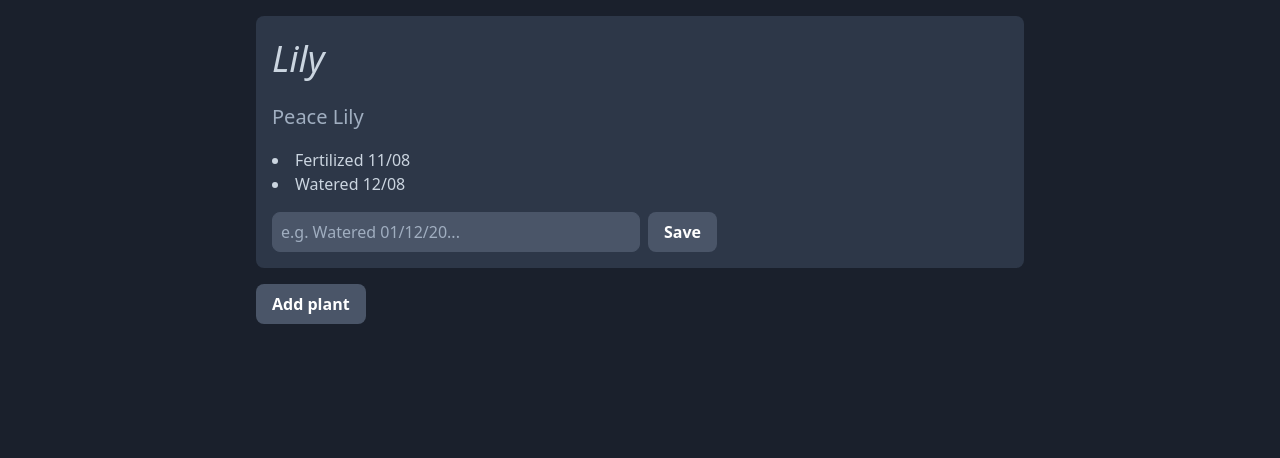
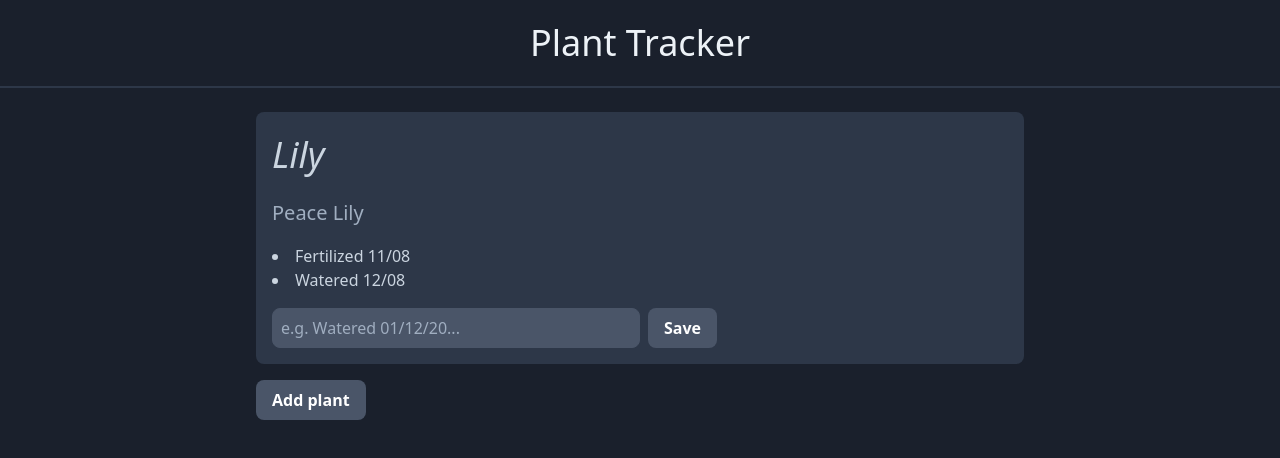
Before and after one commit to ekulz/plant-tracker, a Vue app: page / in a window 1280 px wide. Shown: the top 458 px of the page. Built offline with nearby package versions, Linux system fonts and the light colour scheme.

Commit message:
Add a simple header component

```diff
--- a/src/App.vue
+++ b/src/App.vue
@@ -1,9 +1,10 @@
 <template>
   <div id="app">
     <main>
+      <the-header></the-header>
       <div class="container mx-auto flex flex-col items-center">
         <div
-          id="plant"
+          id="plant-container"
           class="bg-gray-800 text-gray-500 w-3/5 rounded-lg mt-4"
           v-for="plant in plants"
           v-bind:key="plant.id"
@@ -87,6 +88,8 @@
 </template>
 
 <script>
+import TheHeader from "./components/TheHeader.vue";
+
 export default {
   name: "App",
   data: function () {
@@ -131,6 +134,9 @@ export default {
       this.newPlant.editing = !this.newPlant.editing;
     },
   },
+  components: {
+    TheHeader,
+  },
 };
 </script>
 
--- /dev/null
+++ b/src/components/TheHeader.vue
@@ -0,0 +1,15 @@
+<template>
+  <h1
+    id="header"
+    class="text-4xl text-gray-200 text-center bg-gray-900 w-full p-4 mb-2 border-b-solid border-b-2 border-gray-800"
+  >Plant Tracker</h1>
+</template>
+
+<script>
+export default {
+  name: "the-header",
+};
+</script>
+
+<style>
+</style>
```
